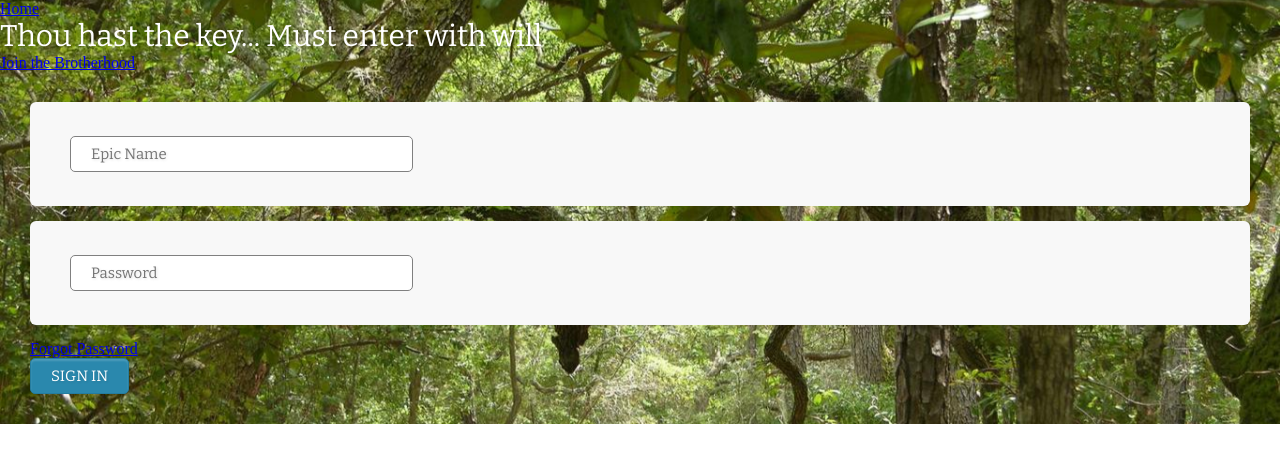
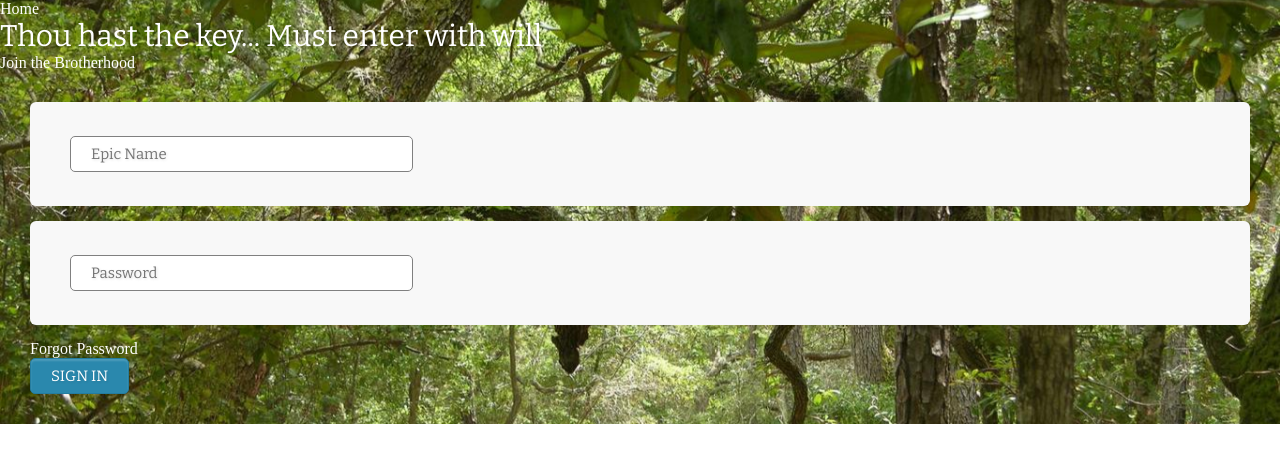
Before and after one commit to MarkNovicio/jschatz, a Django app: page /login_page in a window 1280 px wide. Shown: the top 463 px of the page. Run offline with Django 3.2, Linux system fonts and the light colour scheme.

Commit message:
update login page

```diff
--- a/login_app/static/main.css
+++ b/login_app/static/main.css
@@ -34,15 +34,23 @@
 }
 
 
-.form-title{
+h1.form-title{
 	color: #fff;
 	text-shadow: 1px 1px 3px rgba(0, 0, 0, 0.12);
 	font: normal 30px 'Bitter', serif;
 }
-.home-button {
+a.home-button {
   color: #fff;
+  text-decoration: none;
 
 }
+
+a.home-button:link {
+  color: #fff;
+  text-decoration: none;
+
+}
+
 p a.sign-up {
   text-decoration: none;
   color: #fff;
--- a/login_app/templates/login.html
+++ b/login_app/templates/login.html
@@ -19,20 +19,13 @@
 </head>
 <body>
     <div class = "login-container">
-        <div class = "home-button"> <a href = "/">Home</a> </div>
+        <div> <a class = "home-button" href = "/">Home</a> </div>
         <h1 class = "form-title">Thou hast the key... Must enter with will</h1>
-        <p><a href="/registration">Join the Brotherhood</a></p>
+        <p><a class = "home-button" href="/registration">Join the Brotherhood</a></p>
+        {% if messages %}
+              {{messages}}
+        {% endif %}
         <form action= '/user/login' method="POST">
-
-            {% if signin_messages %}
-            <ul class="signin_messages">
-                {% for message in signin_messages %}
-                <li {% if message.tags %} class="{{message.tags}}" {% endif %}>
-                  {{message}}
-                </li>
-                {% endfor %}
-              </ul>
-            {% endif %}
             {% csrf_token %}
             <div class= "registration-item-form">
                 <input type='email' name= 'email' placeholder = 'Epic Name'>
@@ -40,7 +33,7 @@
             <div class= "registration-item-form">
                 <input type="password" name = 'password' placeholder = 'Password'>
             </div>
-            <div class = "forgot_password"> <a href = "/forgot_password_page">Forgot Password</a> </div>
+            <div class = "forgot_password"> <a class = "home-button" href = "/forgot_password_page">Forgot Password</a> </div>
             <div class= "registration-item-form-button">
                 <button>SIGN IN</button>
             </div>
--- a/login_app/views.py
+++ b/login_app/views.py
@@ -27,6 +27,7 @@ def register_user(request):
     else:
         pw_hash = bcrypt.hashpw(request.POST['password'].
         encode(), bcrypt.gensalt(rounds =13)).decode()
+        print(pw_hash)
         User.objects.create(
             first_name = request.POST['first_name'],
             last_name = request.POST['last_name'],
@@ -35,18 +36,6 @@ def register_user(request):
         )
         # if the errors object is empty, that means there were no errors!
         # retrieve the blog to be updated, make the changes, and save
-# """
-#         new_user = User.objects.create(
-#             first_name = request.POST['first_name'],
-#             last_name = request.POST['last_name'],
-#             email = request.POST['email'],
-#             password = pw_hash
-#         )
-
-#         request.session['user_id'] = new_user.id
-#         request.session['first_name']= new_user.first_name
-#         request.session['last_name']= new_user.last_name
-#         request.session['email']= new_user.email """
 
     return redirect('/')
 
@@ -54,21 +43,21 @@ def login_page(request):
     return render(request, "login.html")
 
 def login(request):
-    signin_messages = messages
-    if request.method == "GET":
-        return redirect('/')
-    if not User.objects.authenticate(request.POST['email'], request.POST['password']):
-        signin_messages.error(request, 'Invalid email/password')
+    try:
+        user = Users.objects.get(email = request.POST['email'])
+    except:
+        messages.error(request, "Invalid email or password")
         return redirect('/login_page')
 
-    # else:
-    #     logged_users = User.objects.filter(email=request.POST['email'])
-    #     user = logged_users[0]
-    #     request.session['user_id'] = user.id
-    #     request.session['first_name']= user.first_name
-    #     request.session['last_name']=user.last_name
-    #     request.session['email']= user.email
-    #     return redirect('/login_page')
+    if bcrypt.checkpw(request.POST['password'].encode(), user.password.encode()):
+        request.session['user_id'] = user.id
+        request.session['first_name']= user.first_name
+        request.session['last_name']=user.last_name
+        request.session['email']= user.email
+        return redirect('/')
+
+    messages.error(request, "Incorrect email address or password.")
+    return redirect('/login_page')
 
 def forgot_password_page(request):
     return render(request, "forgot_password.html")
```
Also changed, not shown: login_app/models.py (+7 -1 lines), db.sqlite3.
